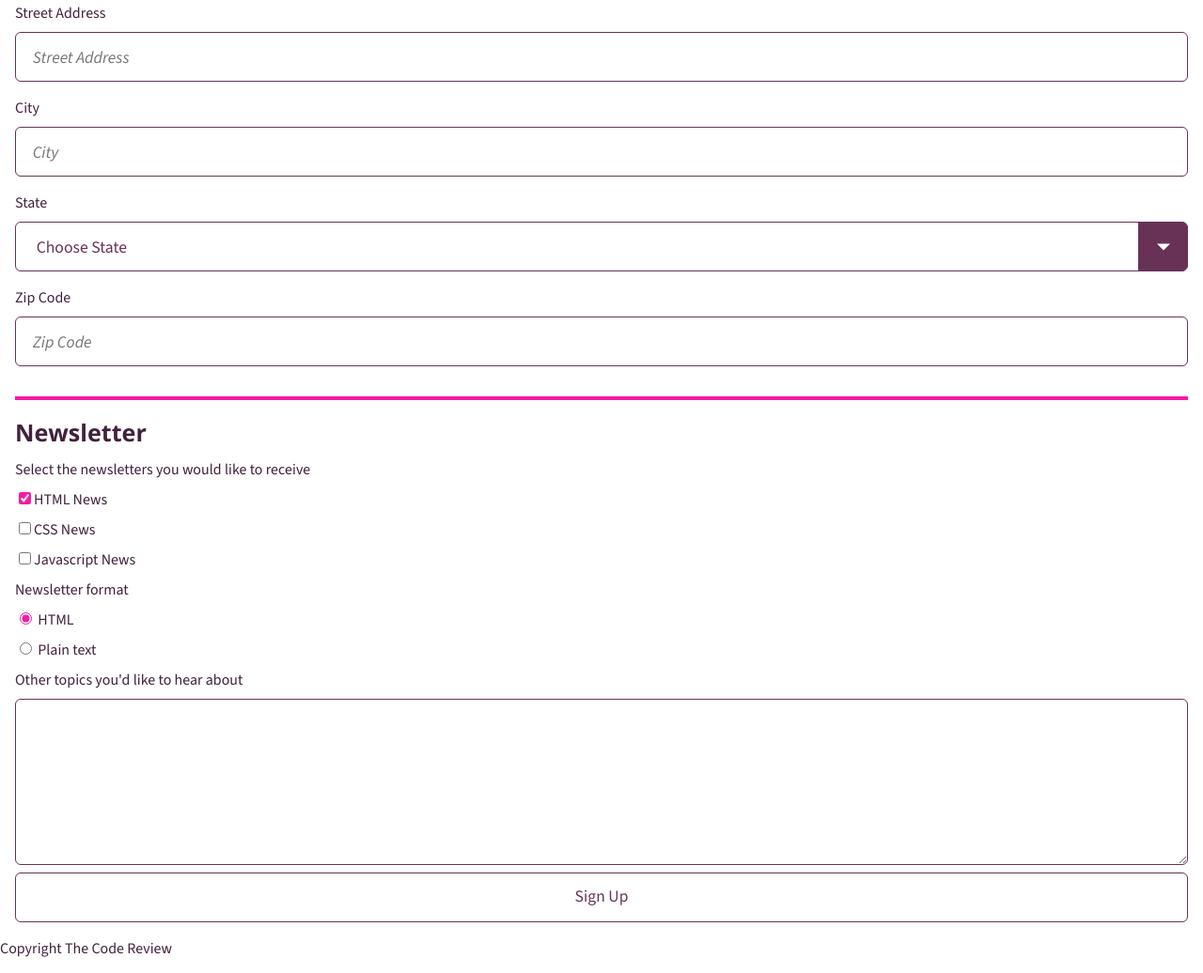
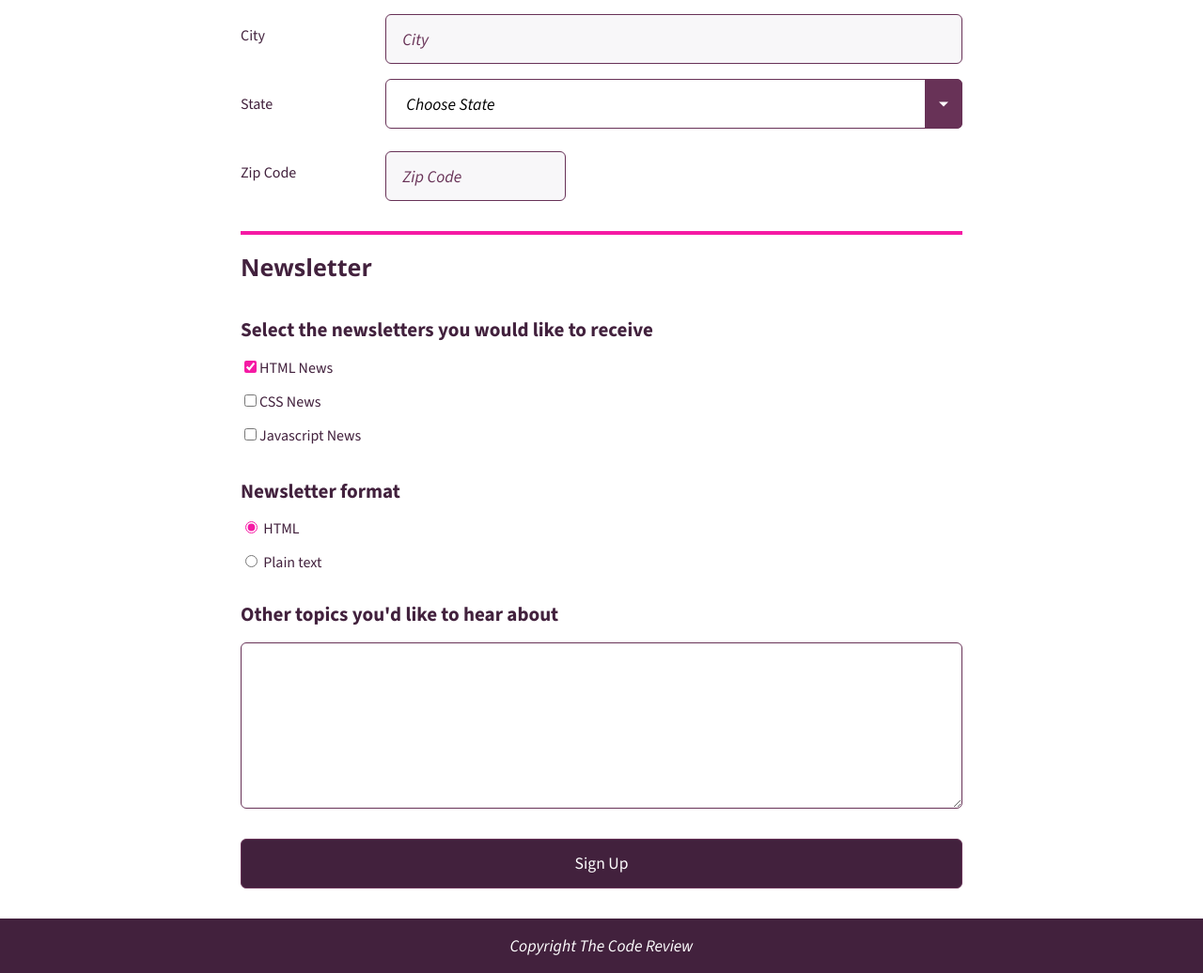
Before and after one commit to joy-hancock/registration-form, a plain HTML site: page index.html in a window 1280 px wide. Shown: the part 629-1665 px from the top of the page at 94% size. Drawn offline with nearby package versions, Linux system fonts and the light colour scheme.

Commit message:
Update style.css

```diff
--- a/css/style.css
+++ b/css/style.css
@@ -39,30 +39,142 @@
 	--font-black: 900;
 }
 
-/* Composition utility classes */
-
-/* Cover */
-
-/* Creates a layout where header is pushed to top, footer is pushed to bottom, and main content takes the remaining space */
-
-.cover {
-	display: flex;
-	flex-direction: column;
+/* Basic reset */
+/* Box sizing rules */
+*,
+*::before,
+*::after {
+	box-sizing: border-box;
 }
 
-.cover > :first-child:not(main) {
-	margin-block-start: 0;
+/* Prevent font size inflation */
+html {
+	text-size-adjust: none;
 }
 
-.cover > :last-child:not(main) {
-	margin-block-end: 0;
+/* Remove default margin in favour of better control in authored CSS */
+body,
+h1,
+h2,
+h3,
+h4,
+p,
+figure,
+blockquote,
+dl,
+dd {
+	margin: 0;
 }
 
-.cover > main {
-	margin: auto 0;
+/* Remove list styles on ul, ol elements with a list role, which suggests default styling will be removed */
+ul[role='list'],
+ol[role='list'] {
+	list-style: none;
 }
 
-/********************************/
+body {
+	height: 100%;
+	line-height: 1.5;
+	max-width: 100vw;
+}
+
+/* Set shorter line heights on headings and interactive elements */
+h1,
+h2,
+h3,
+h4,
+button,
+input,
+label {
+	line-height: 1.1;
+}
+
+/* Balance text wrapping on headings */
+h1,
+h2,
+h3,
+h4 {
+	text-wrap: balance;
+}
+
+/* A elements that don't have a class get default styles */
+a:not([class]) {
+	text-decoration-skip-ink: auto;
+	color: var(--clr-accent-40);
+	text-decoration: none;
+}
+
+a:not([class]):hover {
+	text-decoration: underline;
+}
+
+/* Make images easier to work with */
+img,
+picture {
+	max-width: 100%;
+	display: block;
+}
+
+svg {
+	width: auto;
+}
+
+/* Inherit fonts for inputs and buttons */
+input,
+button,
+textarea,
+select {
+	font-family: inherit;
+	font-size: inherit;
+}
+
+/* Make sure textareas without a rows attribute are not tiny */
+textarea:not([rows]) {
+	min-height: 10em;
+}
+
+/* Anything that has been anchored to should have extra scroll margin */
+:target {
+	scroll-margin-block: 5lh;
+}
+
+/* Focus states */
+:focus {
+	outline: none;
+}
+/*
+
+
+
+
+/* Forms */
+/* There's a .flow composition, but this prevents forms from having to have that applied where markup is harder to control in certain systems. It still uses the --flow-space variables though to make managing space easier */
+form > * + * {
+	margin-block-start: var(--flow-space, 1rem);
+}
+
+input {
+	/* Progressive enhancement */
+	accent-color: var(--clr-accent);
+}
+
+:is(
+	input:not([type='checkbox'], [type='radio'], [type='color']),
+	select,
+	textarea,
+	button
+) {
+	border: 1px solid var(--clr-mid);
+	background: var(--bg-input, #ffffff);
+	color: var(--clr-button, #000000);
+	line-height: 1.1;
+	height: 3em;
+	padding-inline: 1em;
+	border-radius: 0.375rem;
+	cursor: pointer;
+}
+
+/* Composition utility classes */
 
 /* FLOW */
 
@@ -76,35 +188,13 @@
 
 /********************************/
 
-/* REPEL */
-
-/* A little layout that pushes items away from each other where
-	there is space in the viewport and stacks on small viewports CUSTOM PROPERTIES
-	AND CONFIGURATION --gutter (1rem): This defines the space between each
-	item. --repel-vertical-alignment (center): How items should align vertically.
-	Can be any acceptable flexbox alignment value. */
-
-.repel {
-	display: flex;
-	flex-wrap: wrap;
-	justify-content: space-between;
-	align-items: var(--repel-vertical-alignment, center);
-	gap: var(--gutter, 1rem);
-	flex-direction: row;
-}
-.repel[data-nowrap] {
-	flex-wrap: nowrap;
-}
-
-/********************************/
-
 /* WRAPPER */
 
 /* A common wrapper/container */
 
 .wrapper {
 	margin-inline: auto;
-	max-width: var(--wrapper-max-width, 90rem);
+	max-width: var(--wrapper-max-width, 50rem);
 	padding-inline-start: var(--gutter, 1rem);
 	padding-inline-end: var(--gutter, 1rem);
 	position: relative;
@@ -172,6 +262,10 @@ form,
 	flex-direction: column;
 }
 
+label {
+	font-weight: var(--font-medium);
+}
+
 fieldset,
 legend {
 	padding: 0;
@@ -195,21 +289,35 @@ legend + .input-wrapper {
 	margin-block-start: 1.5rem;
 }
 
-.input-text {
+input {
+	--bg-input: var(--clr-light);
 	margin-block-start: 0.5rem;
+	width: 100%;
+	transition: all 0.1s ease-in-out;
+}
+select:active,
+select:focus-visible,
+input:active,
+input:focus-visible,
+textarea:active,
+textarea:focus-visible {
+	--bg-input: var(--clr-white);
+	outline: 2px solid var(--clr-accent);
+	outline-offset: 0.5ex;
 }
 
 input::placeholder {
 	font-style: italic;
+	color: var(--clr-mid);
 }
 
 select {
 	border: 0;
+	font-style: italic;
 }
 
 .input-select {
 	position: relative;
-	font-size: var(--step-1);
 }
 
 .custom-arrow {
@@ -232,8 +340,11 @@ select {
 	width: 0;
 	height: 0;
 	left: 50%;
+	transform: translate(-50%, -50%);
+}
 
-	transform: translate(-50%, -50%);
+.input-wrapper:last-child > input {
+	width: 50%;
 }
 
 .custom-arrow::after {
@@ -242,3 +353,84 @@ select {
 	border-top: var(--size) solid var(--clr-white);
 	top: 50%;
 }
+
+input[type='checkbox'],
+input[type='radio'] {
+	width: auto;
+}
+
+.newsletter p,
+label[for='topics'] {
+	font-weight: var(--font-bold);
+	font-size: var(--step-1);
+}
+.newsletter p {
+	margin-block-start: 2rem;
+}
+
+.topics {
+	margin-block-start: 2rem;
+}
+
+#topics {
+	padding: 1rem;
+	width: 100%;
+	margin-block-start: 1rem;
+}
+
+button {
+	--flow-space: 2rem;
+	--bg-input: var(--clr-dark);
+	--clr-button: var(--clr-white);
+	font-size: var(--step-1);
+	width: 100%;
+	transition: background-color 0.25s ease;
+}
+
+button:hover {
+	background-color: var(--clr-mid);
+	border: 2px solid var(--clr-accent);
+}
+
+button:active {
+	transform: scale(99%);
+}
+
+button:focus {
+	border: 2px dashed var(--clr-accent);
+}
+
+footer {
+	--flow-space: 2rem;
+	text-align: center;
+	font-style: italic;
+	font-size: var(--step-0);
+	padding-block: 1rem;
+	background-color: var(--clr-dark);
+	color: var(--clr-white);
+}
+
+/* Media Queries */
+@media screen and (min-width: 768px) {
+	.input-wrapper {
+		display: flex;
+		align-items: center;
+	}
+
+	.input-wrapper label {
+		flex-grow: 1;
+	}
+
+	.input-text {
+		flex-basis: 0;
+		min-inline-size: 80%;
+	}
+
+	.input-wrapper:last-child > label {
+		flex-grow: 0;
+		width: 20%;
+	}
+	.input-wrapper:last-child > input {
+		min-inline-size: 25%;
+	}
+}
```
